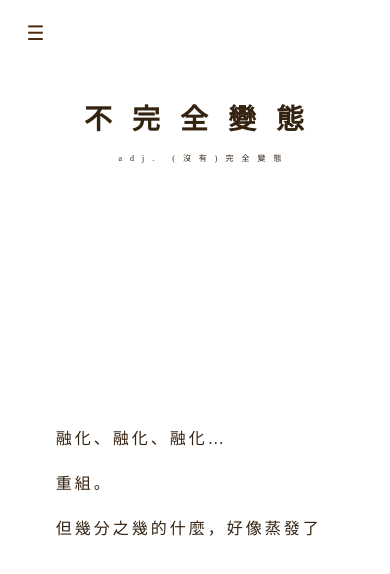
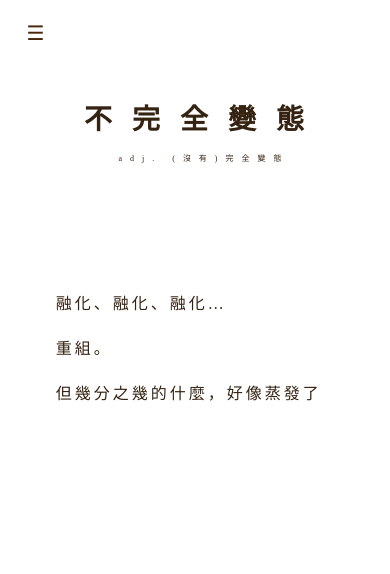
Before and after one commit to skymous/skymous.github.io, a plain HTML site: page index.html in a window 390 px wide. Drawn offline with Linux system fonts and the light colour scheme.

Commit message:
Add files via upload

```diff
--- a/style.css
+++ b/style.css
@@ -224,6 +224,7 @@ footer {
     list-style:none;
     margin-top: 20px;
     margin-left: 10px;
+
 }
 
 
@@ -574,7 +575,10 @@ margin-right: auto;
 
     @media screen and (max-width:451px){
 
+body{
 
+  min-height: 1000px;
+}
       .hamburger-btn {
         display: block; /* 當寬度小於 360px 時顯示漢堡按鈕 */
         background-color: transparent;
@@ -589,6 +593,10 @@ margin-right: auto;
 
       }
 
+      .links li{
+        display: inline-block;
+      }
+
       nav ul li a {
 
         font-size: 14px;
@@ -596,16 +604,18 @@ margin-right: auto;
         text-align:left;
         float: left;
         align-items: center;
-        justify-content: center;
        padding: 5px 5px 10px 5px;
+       flex-direction: row;
+
 
       }
 
 
      header{
-      height: 30%;
+      height: 20%;
      }
      .indextopic{
+
        font-size:28px;
        white-space: nowrap;
 
@@ -614,7 +624,7 @@ margin-right: auto;
       width:90%;
       font-size: 6px;
       word-break: break-all;
-      padding-top: 30%;
+      padding-top: 10%;
       margin-left: 10%;
      }
 
```
Also changed, not shown: index.html (+1 -1 lines).
